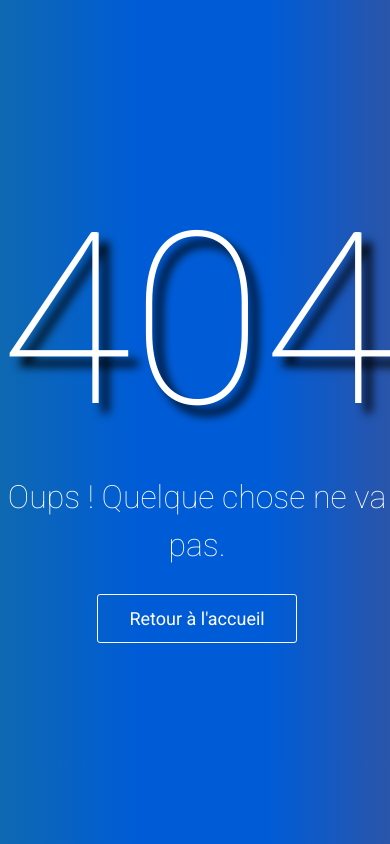
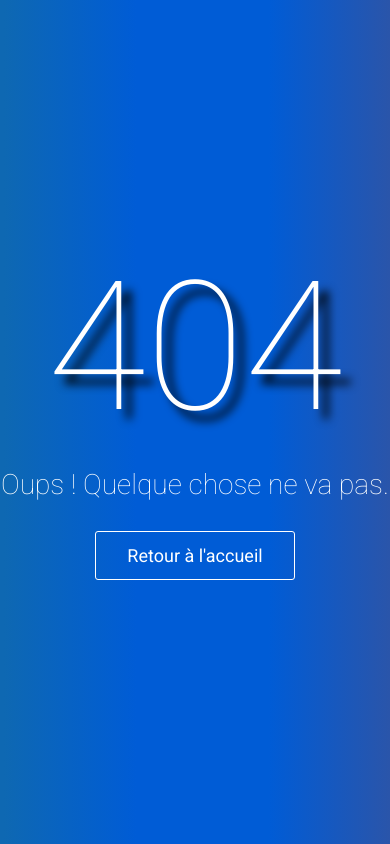
Before and after one commit to nicolas-benoit/tp-amigraf-forum, a PHP site: page /404.php in a window 390 px wide. Run offline with PHP 8.4, Linux system fonts and the light colour scheme.

Commit message:
responsive page 404

```diff
--- a/404.php
+++ b/404.php
@@ -12,8 +12,8 @@
 </head>
 
 <body>
-    <div class="page404">
-        <div class="block404">
+    <div class="col-12 page404">
+        <div class="col-12 block404">
             <h1 class="title404">404</h1>
             <p class="text404">Oups ! Quelque chose ne va pas.</p>
             <a class="buttonBack" href="index.php"><i class="icon-home"></i> Retour à l'accueil</a>
--- a/css/styles.css
+++ b/css/styles.css
@@ -205,11 +205,12 @@ p {
   line-height: 1.5;
   font-family: "Roboto", sans-serif;
   height: 100vh;
+  padding: 0;
 }
 
 .block404 {
   height: 100%;
-
+  padding: 0;
   display: flex;
   align-items: center;
   justify-content: center;
@@ -248,3 +249,13 @@ p {
   font-weight: 100;
   text-shadow: 10px 10px 10px #000;
 }
+
+@media (max-width: 576px) {
+  .title404 {
+    font-size: 180px;
+  }
+
+  .text404 {
+    font-size: 28px;
+  }
+}
```
